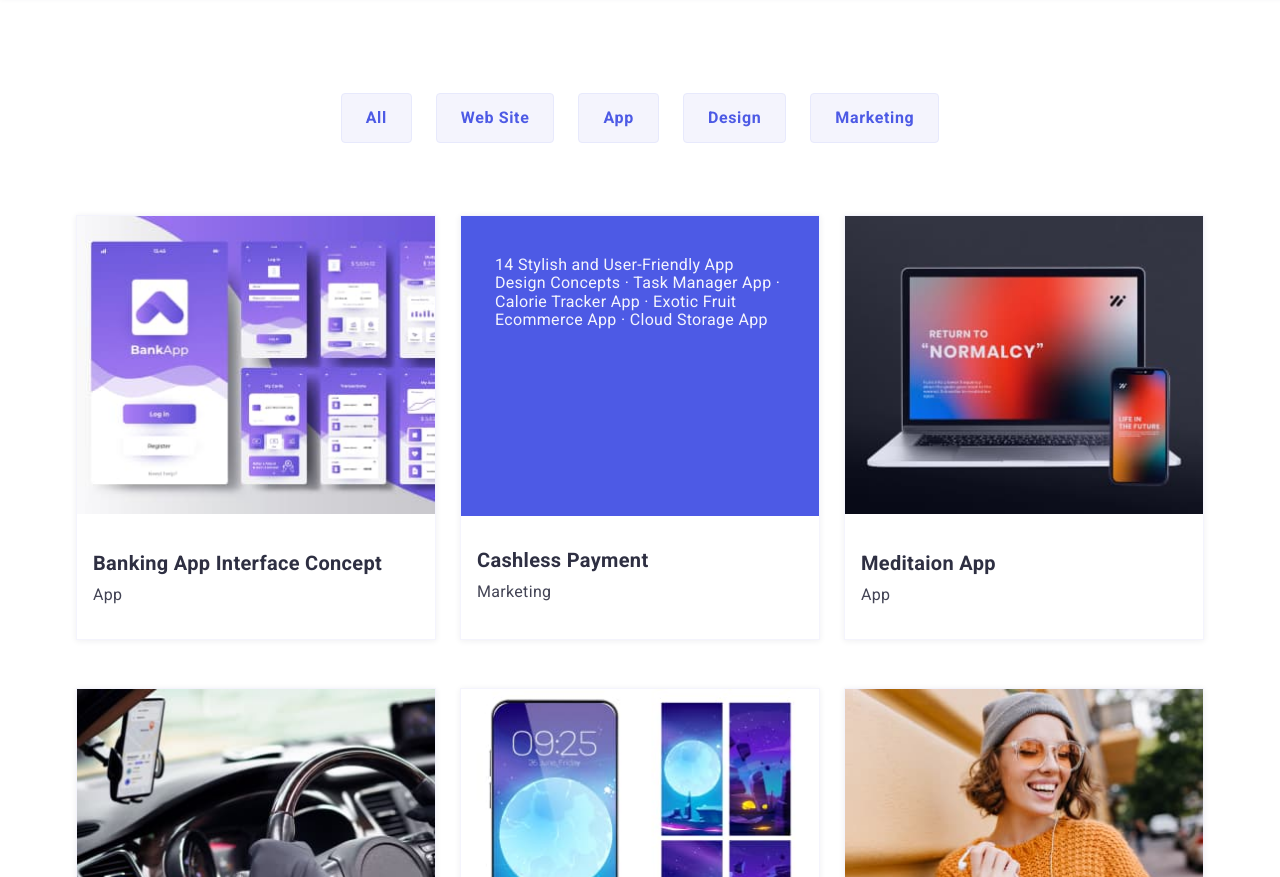
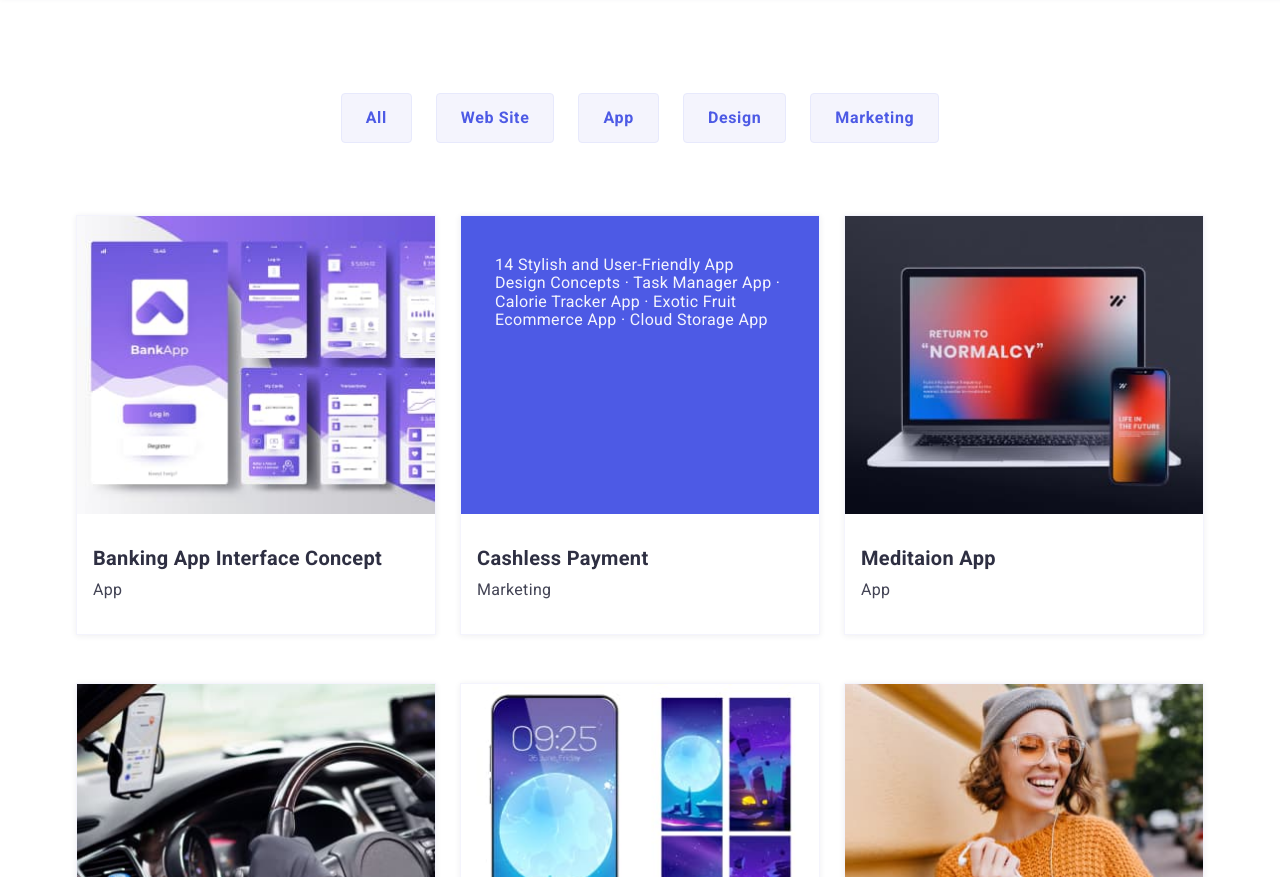
Before and after one commit to 8wondrs/goit-markup-hw-03, a plain HTML site: page portfolio.html in a window 1280 px wide. Shown: the part 75-952 px from the top of the page. Drawn offline with nearby package versions, Linux system fonts and the light colour scheme.

Commit message:
Доработка верстки

```diff
--- a/css/styles.css
+++ b/css/styles.css
@@ -33,6 +33,21 @@ a {
 ul {
 	list-style: none;
 	padding: 0;
+}
+
+.container {
+	width: 1158px;
+	padding: 0 15px;
+	margin: 0 auto;
+	align-items: center;
+}
+
+.flex {
+	display: flex;
+}
+
+.section {
+	padding: 120px 0;
 }
 
 /* Хедер */
@@ -138,17 +153,15 @@ ul {
 	background-color: var(--brand-color);
 }
 
+.filter-buttons {
+	margin-bottom: 72px;
+	align-items: center;
+	justify-content: center;
+}
+
 .filter-buttons .button {
 	padding: 12px 24px;
 }
-
-.filter-buttons.section {
-	padding-top: 96px;
-	padding-bottom: 72px;
-	margin: 0 auto;
-	justify-content: center;
-}
-
 
 /* ЗАГОЛОВКИ */
 /* H1 title*/
@@ -191,19 +204,16 @@ ul {
 	letter-spacing: 0.02em;
 }
 
-.flex {
-	display: flex;
+/* Наша команда */
+.team-list .block,
+.project-cards .block {
+	padding: 32px 0;
 }
 
-.container {
-	width: 1158px;
-	padding: 0 15px;
-	margin: 0 auto;
-	align-items: center;
-}
-
-.section {
-	padding: 120px 0;
+.examples-list .image,
+.team-list .image,
+.project-cards .image {
+	display: block;
 }
 
 .page-hero {
@@ -230,6 +240,10 @@ ul {
 }
 
 /* Карточки */
+.portfolio.section {
+	padding: 96px 0 120px;
+}
+
 .project-cards {
 	display: flex;
 	flex-wrap: wrap;
@@ -256,25 +270,15 @@ ul {
 	margin-bottom: 0px;
 }
 
-.project-cards.section {
-	padding-top: 0px;
-}
-
-.project-cards .image,
-.project-cards .text {
-	margin-bottom: 32px;
-}
-
 .project-cards .title,
 .project-cards .text {
 	margin-left: 16px;
 }
 
 /* Временная заглушка карточки */
-.project-cards .block {
+.project-cards .block-tmp {
 	background-color: var(--brand-color);
-	height: 300px;
-	margin-bottom: 32px;
+	height: 298px;
 }
 
 .card .text-tmp {
--- a/portfolio.html
+++ b/portfolio.html
@@ -47,78 +47,94 @@
 		</div>
 	</header>
 
-	<main>
+	<main class="portfolio section">
+		<div class="container">
 			<!-- Фильтр -->
-		<div class="filter container">
-			<ul class="filter-buttons flex section">
+			<ul class="filter-buttons flex">
 				<li class="item"><button class="button" type="button">All</button></li>
 				<li class="item"><button class="button" type="button">Web Site</button></li>
 				<li class="item"><button class="button" type="button">App</button></li>
 				<li class="item"><button class="button" type="button">Design</button></li>
 				<li class="item"><button class="button" type="button">Marketing</button></li>
 			</ul>
-		</div>
 
 			<!-- Карточки -->
-		<section class="project-cards section">
-			<div class="project-cards container">
+			<section class="project-cards">
 				<ul class="project-cards">
 					<li class="card">
 						<img src="./images/bank-app.jpg" class="image" width="360" alt="Banking App Interface image">
+						<div class="block">
 							<h3 class="title">Banking App Interface Concept</h3>
 							<p class="text">App</p>
+						</div>
 					</li>
 					<li class="card">
 						<!-- <img src="" class="image" width="360" alt=""> -->
-						<div class="block">
-							<p class="text-tmp">14 Stylish and User-Friendly App Design Concepts · Task Manager App · Calorie Tracker
+						<div class="block-tmp">
+							<p class="text-tmp">14 Stylish and User-Friendly App Design Concepts · Task Manager App · Calorie
+								Tracker
 								App
 								· Exotic Fruit Ecommerce App ·
 								Cloud Storage App</p>
 						</div>
+						<div class="block">
 							<h3 class="title">Cashless Payment</h3>
 							<p class="text">Marketing</p>
+						</div>
 					</li>
 					<li class="card">
 						<img src="./images/meditaion-app.jpg" class="image" width="360" alt="Meditaion App image">
+						<div class="block">
 							<h3 class="title">Meditaion App</h3>
 							<p class="text">App</p>
+						</div>
 					</li>
 					<li class="card">
 						<img src="./images/taxi-service.jpg" class="image" width="360" alt="Taxi Service image">
+						<div class="block">
 							<h3 class="title">Taxi Service</h3>
 							<p class="text">Marketing</p>
+						</div>
 					</li>
 					<li class="card">
 						<img src="./images/screen-illustrations.jpg" class="image" width="360" alt="Screen Illustrations image">
+						<div class="block">
 							<h3 class="title">Screen Illustrations</h3>
 							<p class="text">Design</p>
+						</div>
 					</li>
 					<li class="card">
 						<img src="./images/online-courses.jpg" class="image" width="360" alt="Online Courses image">
+						<div class="block">
 							<h3 class="title">Online Courses</h3>
 							<p class="text">Marketing</p>
+						</div>
 					</li>
 					<li class="card">
 						<img src="./images/instagram-stories-concept.jpg" class="image" width="360"
 							alt="Instagram Stories Concept image">
+						<div class="block">
 							<h3 class="title">Instagram Stories Concept</h3>
 							<p class="text">Design</p>
+						</div>
 					</li>
 					<li class="card">
 						<img src="./images/organic-food.jpg" class="image" width="360" alt="Organic Food image">
+						<div class="block">
 							<h3 class="title">Organic Food</h3>
 							<p class="text">Web Site</p>
+						</div>
 					</li>
 					<li class="card">
 						<img src="./images/fresh-coffee.jpg" class="image" width="360" alt="Fresh Coffee image">
+						<div class="block">
 							<h3 class="title">Fresh Coffee</h3>
 							<p class="text">Web Site</p>
+						</div>
 					</li>
 				</ul>
+			</section>
 		</div>
-		</section>
-
 	</main>
 
 	<!-- Подвал -->
```
Also changed, not shown: index.html (+17 -9 lines). Lines whose indentation alone changed are shown as unchanged.
